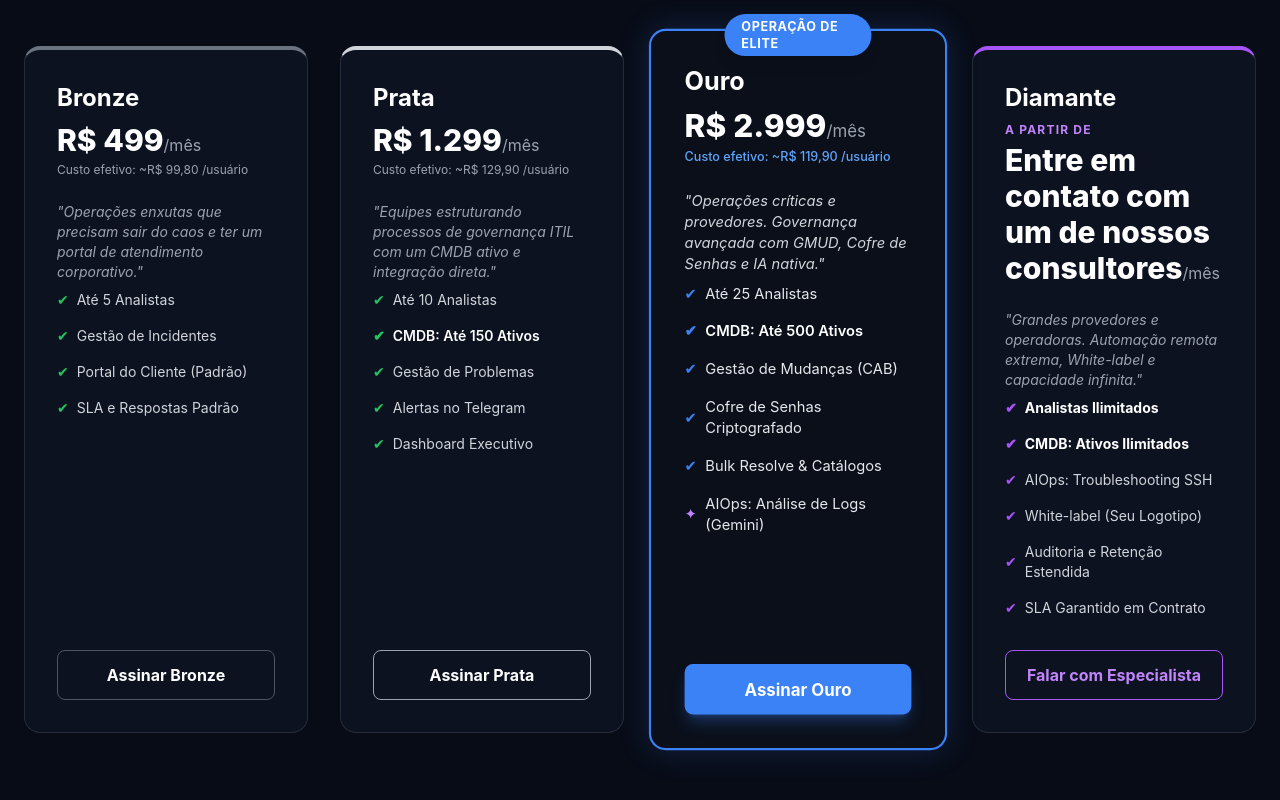
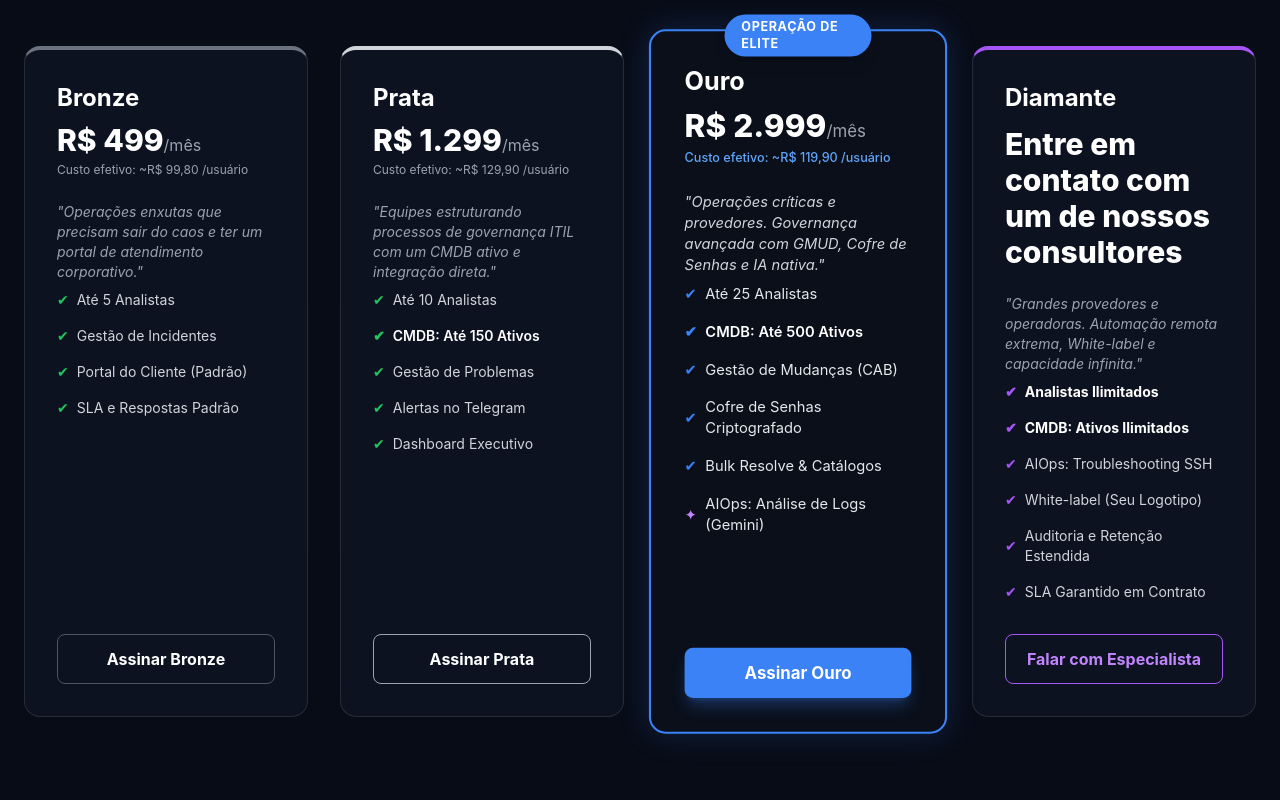
Before and after one commit to lucasramonamarante/tech-sentry-landing-page, a website: page index.html in a window 1280 px wide. Shown: the part 3559-4359 px from the top of the page. Drawn offline with nearby package versions, Linux system fonts and the light colour scheme.

Commit message:
novas melhorias: novas informações 2

```diff
--- a/index.html
+++ b/index.html
@@ -297,8 +297,8 @@
                 <div class="glass-panel p-8 rounded-2xl border-t-4 border-t-purple-500 flex flex-col relative transition-transform duration-300 hover:-translate-y-2">
                     <h3 class="text-2xl font-bold text-white mb-2">Diamante</h3>
                     <div class="mb-6">
-                        <p class="text-xs text-purple-400 mb-1 font-bold uppercase tracking-widest">A partir de</p>
-                        <span class="text-3xl font-extrabold text-white">Entre em contato com um de nossos consultores</span><span class="text-gray-400">/mês</span>
+                        <p class="text-xs text-purple-400 mb-1 font-bold uppercase tracking-widest"></p>
+                        <span class="text-3xl font-extrabold text-white">Entre em contato com um de nossos consultores</span><span class="text-gray-400"></span>
                     </div>
                     <p class="text-gray-400 text-sm mb-6 h-16 italic">"Grandes provedores e operadoras. Automação remota extrema, White-label e capacidade infinita."</p>
                     <ul class="space-y-4 mb-8 text-sm text-gray-300 flex-grow">
```
